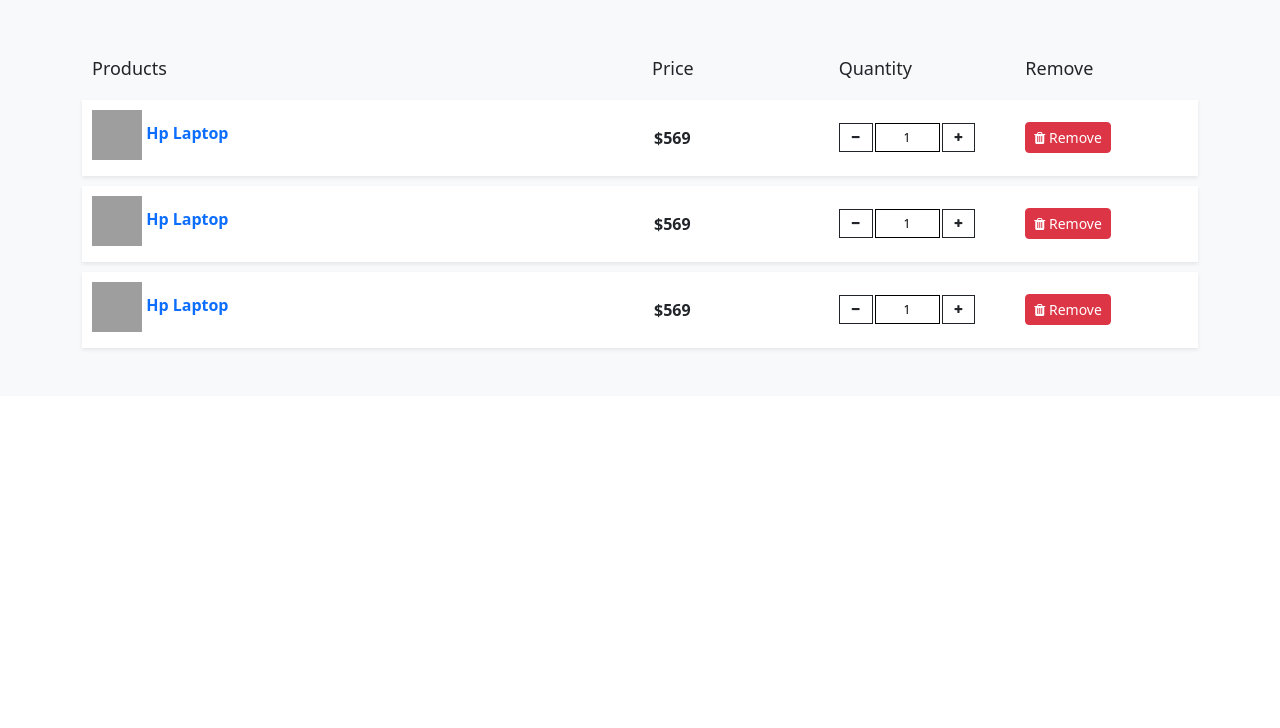
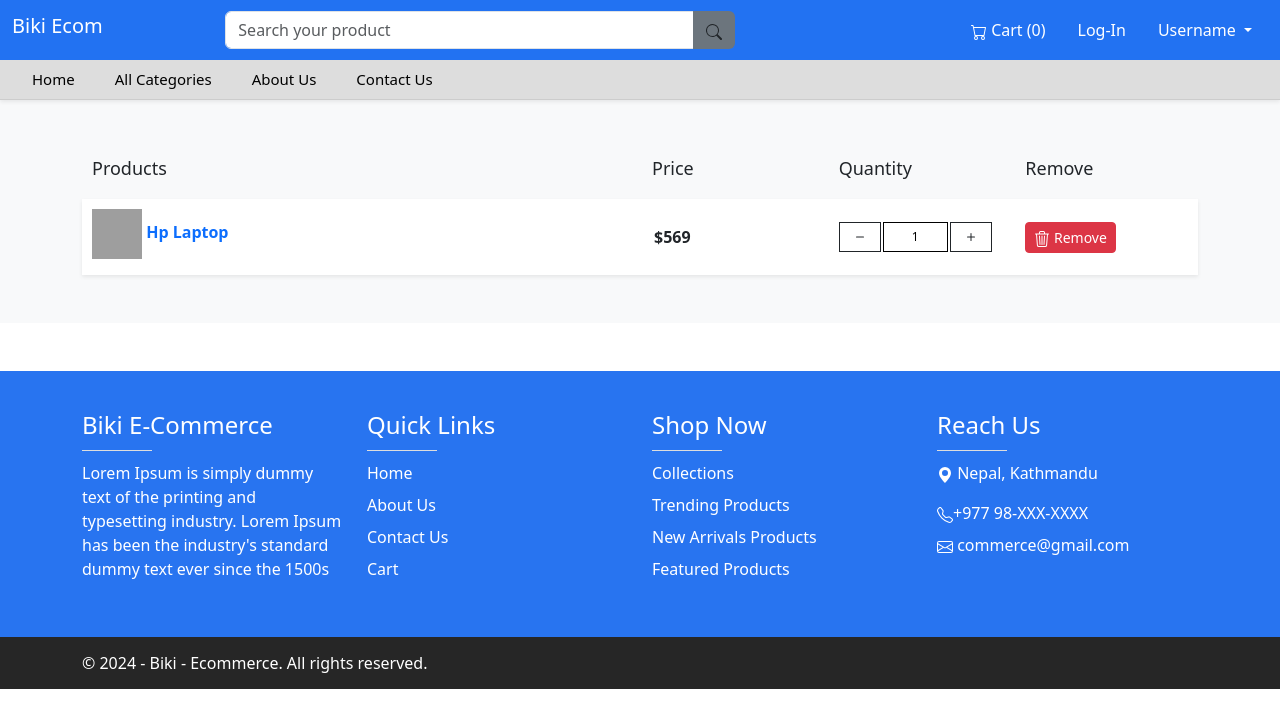
Before and after one commit to BiTech5/commerce-website, a Django app: template shop/templates/cart.html in a window 1280 px wide. Shown: the top 728 px of the page. Run offline with Django 5.2, Linux system fonts and the light colour scheme; the template is opened without the code that fills it, so the values that code supplies are empty; grey boxes are pictures that could not be loaded.

Commit message:
connecting cart url

```diff
--- a/shop/templates/cart.html
+++ b/shop/templates/cart.html
@@ -1,17 +1,5 @@
-<!doctype html>
-<html lang="en">
-<head>
-    <meta charset="utf-8">
-    <meta name="viewport" content="width=device-width, initial-scale=1">
-    <title>Ecommerce Cart/Wishlist Page Design</title>
-
-    <link href="https://stackpath.bootstrapcdn.com/font-awesome/4.7.0/css/font-awesome.min.css" rel="stylesheet">
-    <link href="https://cdn.jsdelivr.net/npm/bootstrap@5.2.0-beta1/dist/css/bootstrap.min.css" rel="stylesheet">
-    <link rel="stylesheet" href="style.css">
-</head>
-<body>
-
-    <div class="py-3 py-md-5 bg-light">
+{% include "header.html" %}
+<div class="py-3 py-md-5 bg-light">
         <div class="container">
 
             <div class="row">
@@ -51,81 +39,23 @@
                                 <div class="col-md-2 col-7 my-auto">
                                     <div class="quantity">
                                         <div class="input-group">
-                                            <span class="btn btn1"><i class="fa fa-minus"></i></span>
+                                            <span class="btn btn1"><svg xmlns="http://www.w3.org/2000/svg" width="16" height="16" fill="currentColor" class="bi bi-dash" viewBox="0 0 16 16">
+                                                <path d="M4 8a.5.5 0 0 1 .5-.5h7a.5.5 0 0 1 0 1h-7A.5.5 0 0 1 4 8"/>
+                                              </svg></span>
                                             <input type="text" value="1" class="input-quantity" />
 
-
-                                            <span class="btn btn1"><i class="fa fa-plus"></i></span>
+                                            <span class="btn btn1"><svg xmlns="http://www.w3.org/2000/svg" width="16" height="16" fill="currentColor" class="bi bi-plus" viewBox="0 0 16 16">
+                                                <path d="M8 4a.5.5 0 0 1 .5.5v3h3a.5.5 0 0 1 0 1h-3v3a.5.5 0 0 1-1 0v-3h-3a.5.5 0 0 1 0-1h3v-3A.5.5 0 0 1 8 4"/>
+                                              </svg></span>
                                         </div>
                                     </div>
                                 </div>
                                 <div class="col-md-2 col-5 my-auto">
                                     <div class="remove">
                                         <a href="" class="btn btn-danger btn-sm">
-                                            <i class="fa fa-trash"></i> Remove
-                                        </a>
-                                    </div>
-                                </div>
-                            </div>
-                        </div>
-                        <div class="cart-item">
-                            <div class="row">
-                                <div class="col-md-6 my-auto">
-                                    <a href="">
-                                        <label class="product-name">
-                                            <img src="hp-laptop.jpg" style="width: 50px; height: 50px" alt="">
-                                            Hp Laptop
-                                        </label>
-                                    </a>
-                                </div>
-                                <div class="col-md-2 my-auto">
-                                    <label class="price">$569 </label>
-                                </div>
-                                <div class="col-md-2 col-7 my-auto">
-                                    <div class="quantity">
-                                        <div class="input-group">
-                                            <span class="btn btn1"><i class="fa fa-minus"></i></span>
-                                            <input type="text" value="1" class="input-quantity" />
-                                            <span class="btn btn1"><i class="fa fa-plus"></i></span>
-                                        </div>
-                                    </div>
-                                </div>
-                                <div class="col-md-2 col-5 my-auto">
-                                    <div class="remove">
-                                        <a href="" class="btn btn-danger btn-sm">
-                                            <i class="fa fa-trash"></i> Remove
-                                        </a>
-                                    </div>
-                                </div>
-                            </div>
-                        </div>
-                        <div class="cart-item">
-                            <div class="row">
-                                <div class="col-md-6 my-auto">
-                                    <a href="">
-                                        <label class="product-name">
-                                            <img src="hp-laptop.jpg" style="width: 50px; height: 50px" alt="">
-                                            Hp Laptop
-                                        </label>
-                                    </a>
-                                </div>
-                                <div class="col-md-2 my-auto">
-                                    <label class="price">$569 </label>
-                                </div>
-                                <div class="col-md-2 col-7 my-auto">
-                                    <div class="quantity">
-                                        <div class="input-group">
-                                            <span class="btn btn1"><i class="fa fa-minus"></i></span>
-                                            <input type="text" value="1" class="input-quantity" />
-
-                                            <span class="btn btn1"><i class="fa fa-plus"></i></span>
-                                        </div>
-                                    </div>
-                                </div>
-                                <div class="col-md-2 col-5 my-auto">
-                                    <div class="remove">
-                                        <a href="" class="btn btn-danger btn-sm">
-                                            <i class="fa fa-trash"></i> Remove
+                                            <svg xmlns="http://www.w3.org/2000/svg" width="16" height="16" fill="currentColor" class="bi bi-trash3" viewBox="0 0 16 16">
+                                                <path d="M6.5 1h3a.5.5 0 0 1 .5.5v1H6v-1a.5.5 0 0 1 .5-.5M11 2.5v-1A1.5 1.5 0 0 0 9.5 0h-3A1.5 1.5 0 0 0 5 1.5v1H1.5a.5.5 0 0 0 0 1h.538l.853 10.66A2 2 0 0 0 4.885 16h6.23a2 2 0 0 0 1.994-1.84l.853-10.66h.538a.5.5 0 0 0 0-1zm1.958 1-.846 10.58a1 1 0 0 1-.997.92h-6.23a1 1 0 0 1-.997-.92L3.042 3.5zm-7.487 1a.5.5 0 0 1 .528.47l.5 8.5a.5.5 0 0 1-.998.06L5 5.03a.5.5 0 0 1 .47-.53Zm5.058 0a.5.5 0 0 1 .47.53l-.5 8.5a.5.5 0 1 1-.998-.06l.5-8.5a.5.5 0 0 1 .528-.47M8 4.5a.5.5 0 0 1 .5.5v8.5a.5.5 0 0 1-1 0V5a.5.5 0 0 1 .5-.5"/>
+                                              </svg> Remove
                                         </a>
                                     </div>
                                 </div>
@@ -138,7 +68,7 @@
 
         </div>
     </div>
+    <br>
+    <br>
 
-    <script src="https://cdn.jsdelivr.net/npm/bootstrap@5.2.0-beta1/dist/js/bootstrap.bundle.min.js"></script>
-</body>
-</html>
+{% include "footer.html" %}
--- a/shop/templates/footer.html
+++ b/shop/templates/footer.html
@@ -18,7 +18,7 @@
                         <div class="mb-2"><a href="{% url "about" %}" class="text-white">About Us</a></div>
 
                         <div class="mb-2"><a href="{% url "contact" %}" class="text-white">Contact Us</a></div>
-                        <div class="mb-2"><a href="" class="text-white">Cart</a></div>
+                        <div class="mb-2"><a href="{% url "cart" %}" class="text-white">Cart</a></div>
                         {% comment %} <div class="mb-2"><a href="" class="text-white">Sitemaps</a></div> {% endcomment %}
                     </div>
                     <div class="col-md-3">
--- a/shop/templates/header.html
+++ b/shop/templates/header.html
@@ -32,10 +32,15 @@
                         <ul class="nav justify-content-end">
 
                             <li class="nav-item">
-                                <a class="nav-link" href="#">
+                                <a class="nav-link" href="{% url "cart" %}">
                                     <svg xmlns="http://www.w3.org/2000/svg" width="16" height="16" fill="currentColor" class="bi bi-cart" viewBox="0 0 16 16">
                                         <path d="M0 1.5A.5.5 0 0 1 .5 1H2a.5.5 0 0 1 .485.379L2.89 3H14.5a.5.5 0 0 1 .491.592l-1.5 8A.5.5 0 0 1 13 12H4a.5.5 0 0 1-.491-.408L2.01 3.607 1.61 2H.5a.5.5 0 0 1-.5-.5M3.102 4l1.313 7h8.17l1.313-7zM5 12a2 2 0 1 0 0 4 2 2 0 0 0 0-4m7 0a2 2 0 1 0 0 4 2 2 0 0 0 0-4m-7 1a1 1 0 1 1 0 2 1 1 0 0 1 0-2m7 0a1 1 0 1 1 0 2 1 1 0 0 1 0-2"/>
                                       </svg> Cart (0)
+                                </a>
+                            </li>
+                            <li class="nav-item">
+                                <a class="nav-link" href="{% url "login" %}">
+                                      Log-In
                                 </a>
                             </li>
                             <li class="nav-item dropdown">
--- a/shop/urls.py
+++ b/shop/urls.py
@@ -6,6 +6,7 @@ urlpatterns = [
     path('contact-us/',views.contact,name='contact'),
     path('about-us/',views.about,name='about'),
     path('login/',views.login,name='login'),
-    path('signup/',views.signup,name='signup')
+    path('signup/',views.signup,name='signup'),
+    path('cart/',views.cart,name='cart'),
 
 ]
--- a/shop/views.py
+++ b/shop/views.py
@@ -20,3 +20,6 @@ def login(request):
 
 def signup(request):
     return render(request,'signup.html')
+
+def cart(request):
+    return render(request,'cart.html')
```
